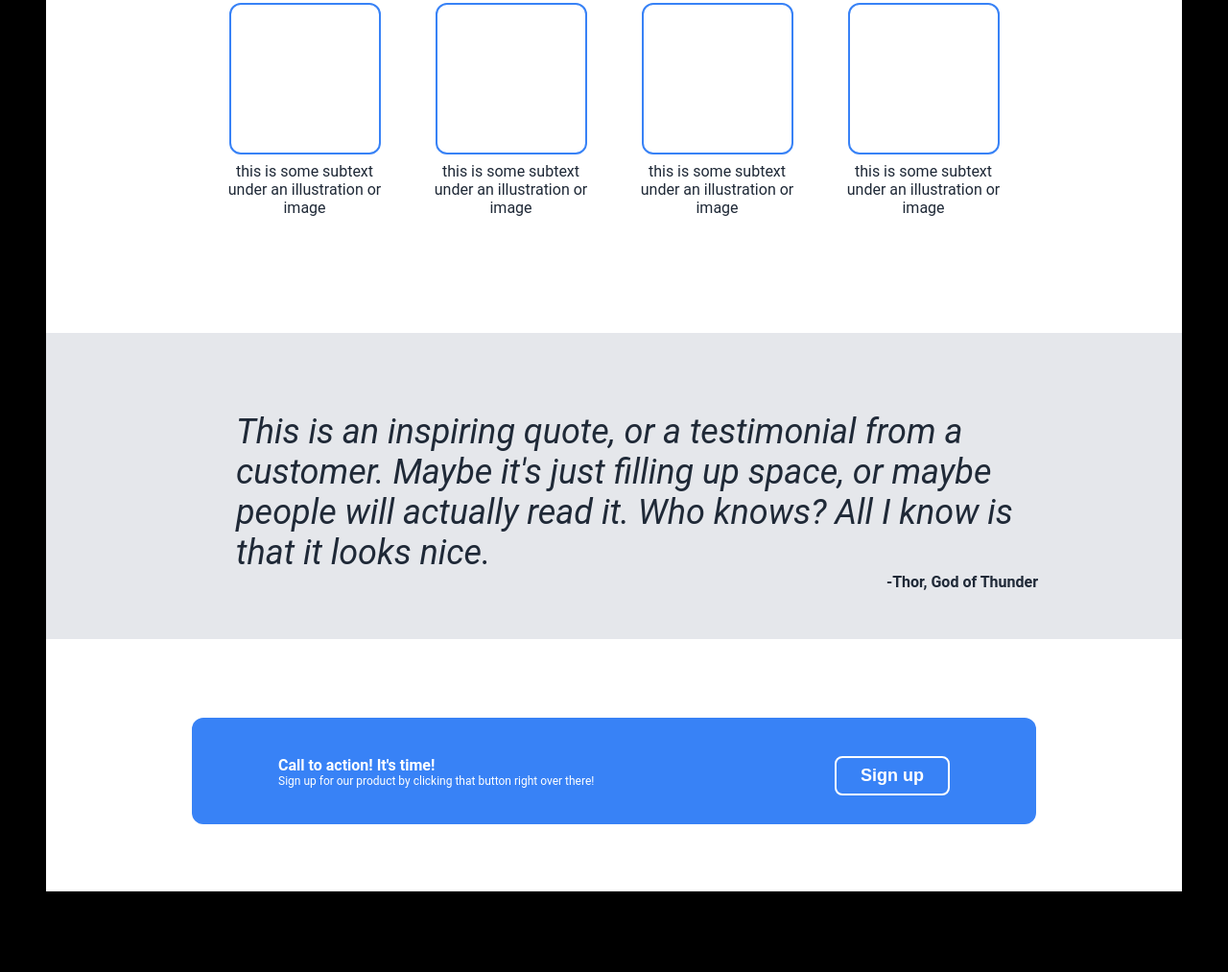
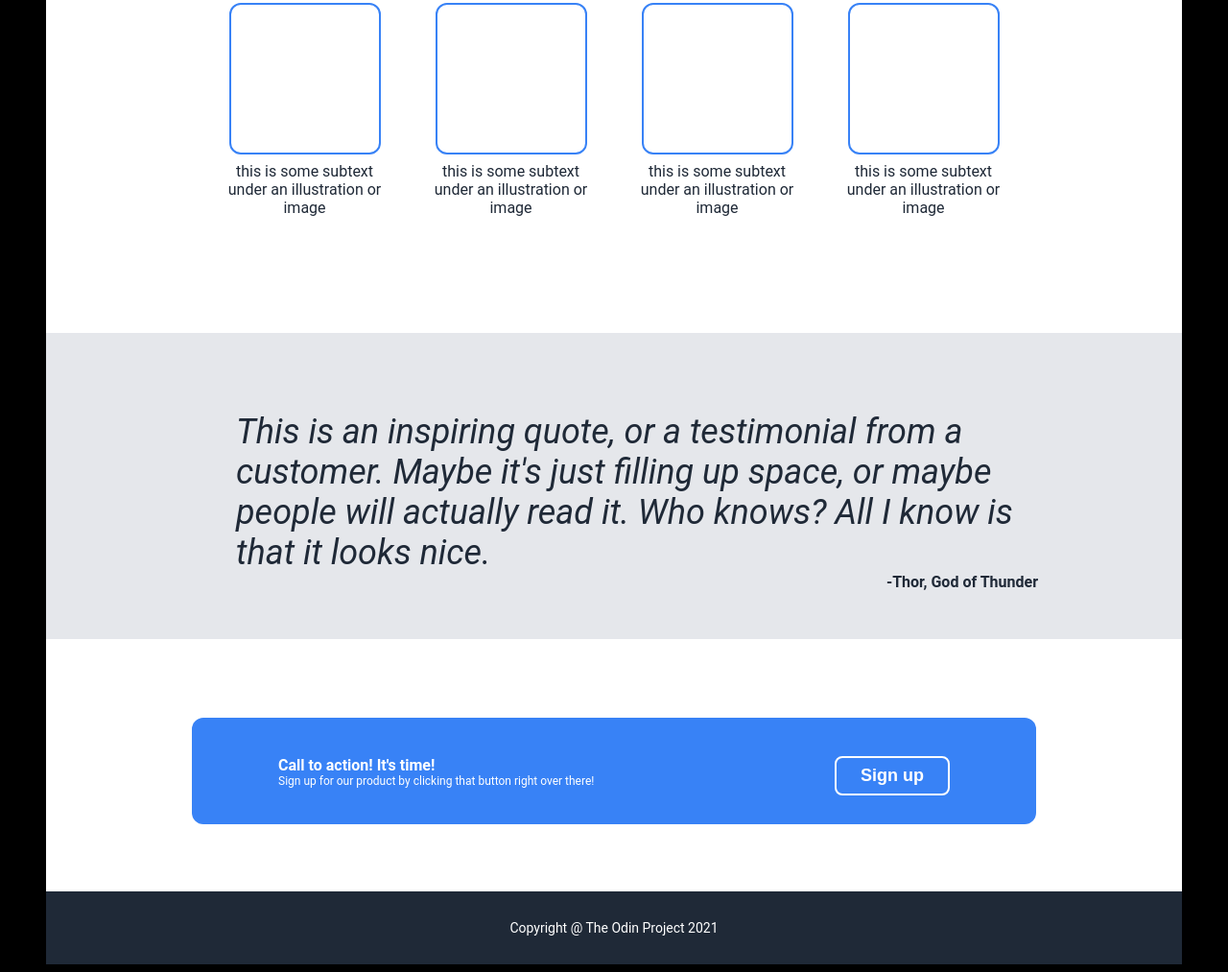
Before and after one commit to arnelsr/landing-page, a plain HTML site: page index.html in a window 1280 px wide. Shown: the part 519-1532 px from the top of the page at 96% size. Before the commit the page ends 1456 px from the top, so only its background shows below. Drawn offline with Linux system fonts and the light colour scheme.

Commit message:
Finish footer

```diff
--- a/index.html
+++ b/index.html
@@ -80,6 +80,9 @@
       </div>
 
     </div>
+    <div class="footer">
+      Copyright @ The Odin Project 2021
+    </div>
 
 </body>
 </html>
--- a/style.css
+++ b/style.css
@@ -212,3 +212,12 @@ padding-right:25px;
 border-color:#e5e7eb;
 border:2px solid;
 }
+.footer {
+    display:flex;
+    background-color: #1F2937;
+    justify-content: center;
+    color: white;
+    padding: 30px;
+    font-size: 14px;
+    align-items: center;
+}
```
